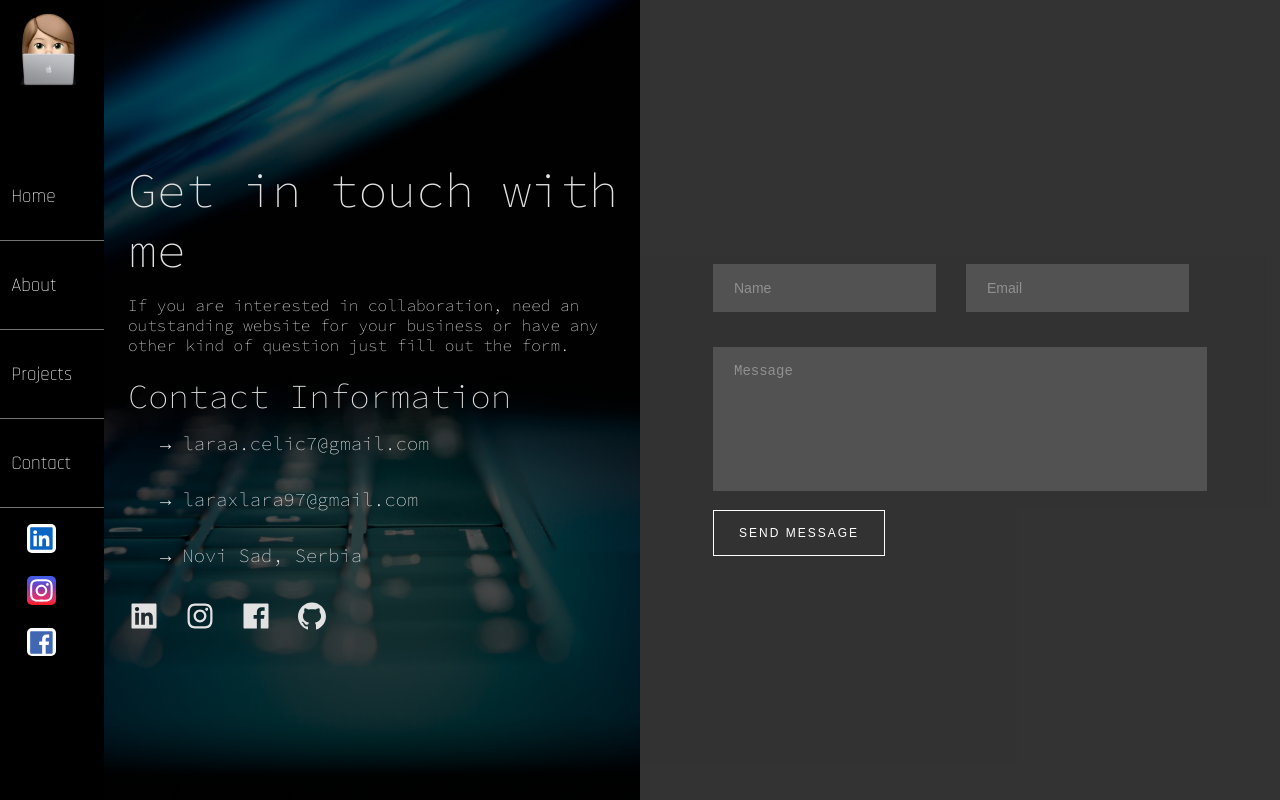
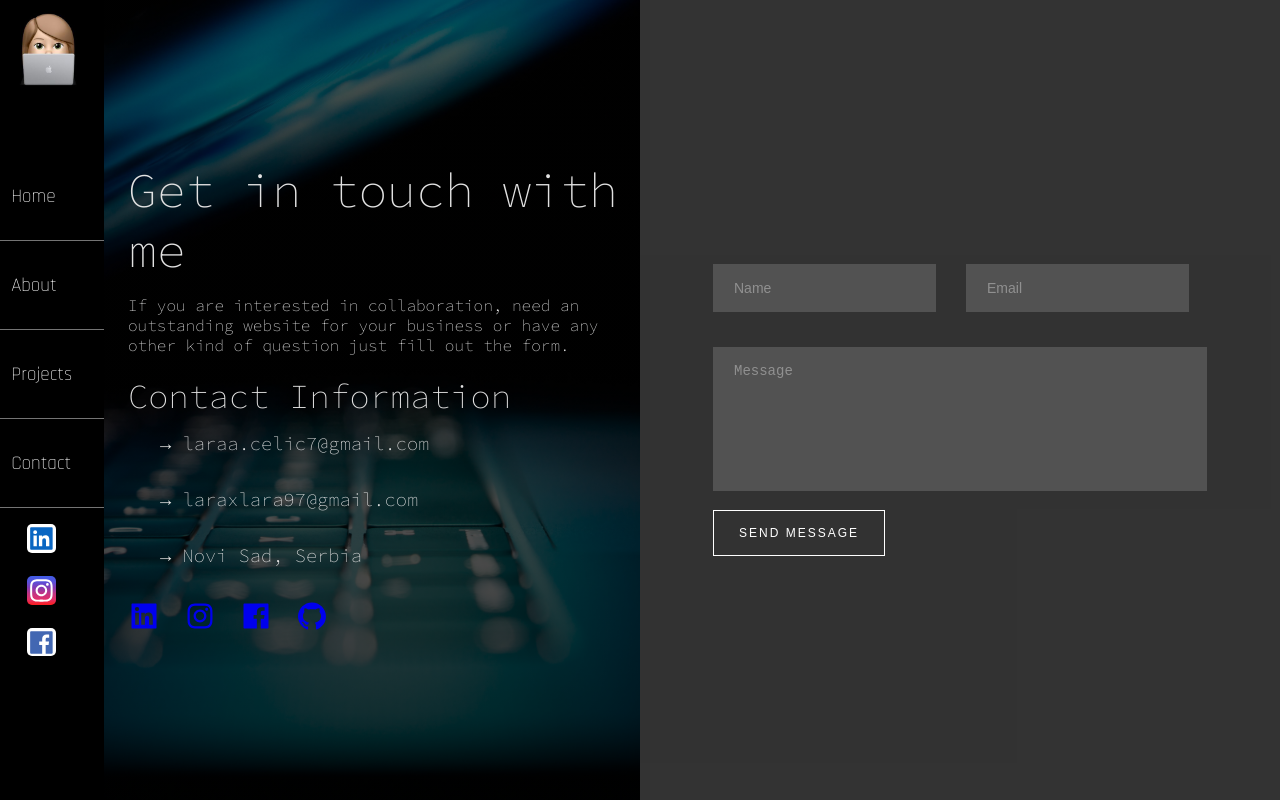
Before and after one commit to laraxlara/portfoli_frontend, a React (Create React App) app: page /contact in a window 1280 px wide. Built offline with nearby package versions, Linux system fonts and the light colour scheme; no server answers; a web font is replaced by a local one.

Commit message:
Links contact page

```diff
--- a/src/pages/Contact.js
+++ b/src/pages/Contact.js
@@ -86,16 +86,16 @@ const Contact = () => {
                   <h3>&#8594; Novi Sad, Serbia</h3>
                   <div className='social-media-icons-contact'>
                     <div className='social-media-icon' target="_blank">
-                      <a to='/'><AiFillLinkedin /></a>
+                      <a href='/'><AiFillLinkedin /></a>
                     </div>
                     <div className='social-media-icon'>
-                      <a to='https://www.instagram.com/lara.celic/' target="_blank"><AiOutlineInstagram /></a>
+                      <a href='https://www.instagram.com/lara.celic/' target="_blank"><AiOutlineInstagram /></a>
                     </div>
                     <div className='social-media-icon'>
-                      <a to='https://www.facebook.com/lara.celic.1' target="_blank"><AiFillFacebook /></a>
+                      <a href='https://www.facebook.com/lara.celic.1' target="_blank"><AiFillFacebook /></a>
                     </div>
                     <div className='social-media-icon'>
-                      <a to='https://github.com/laraxlara' target="_blank"><AiOutlineGithub /></a>
+                      <a href='https://github.com/laraxlara' target="_blank"><AiOutlineGithub /></a>
                     </div>
                   </div>
                 </div>
```
